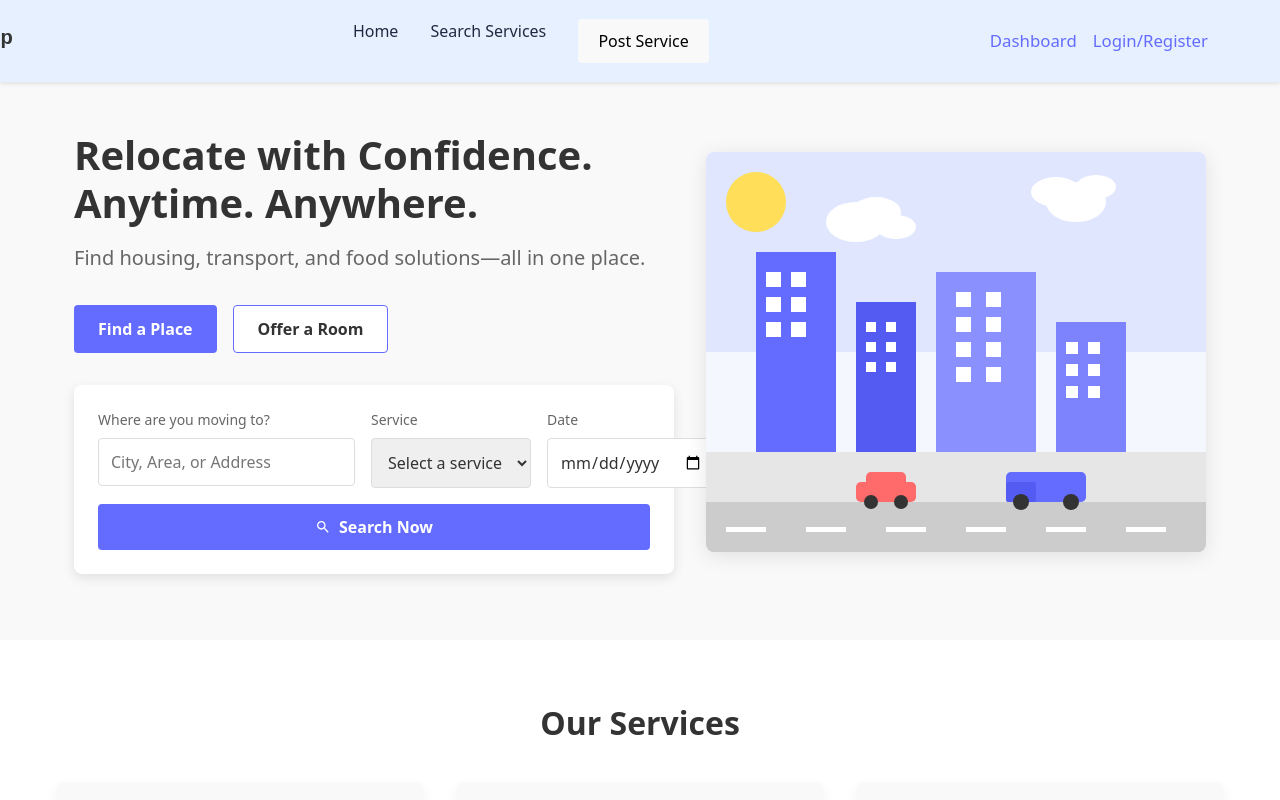
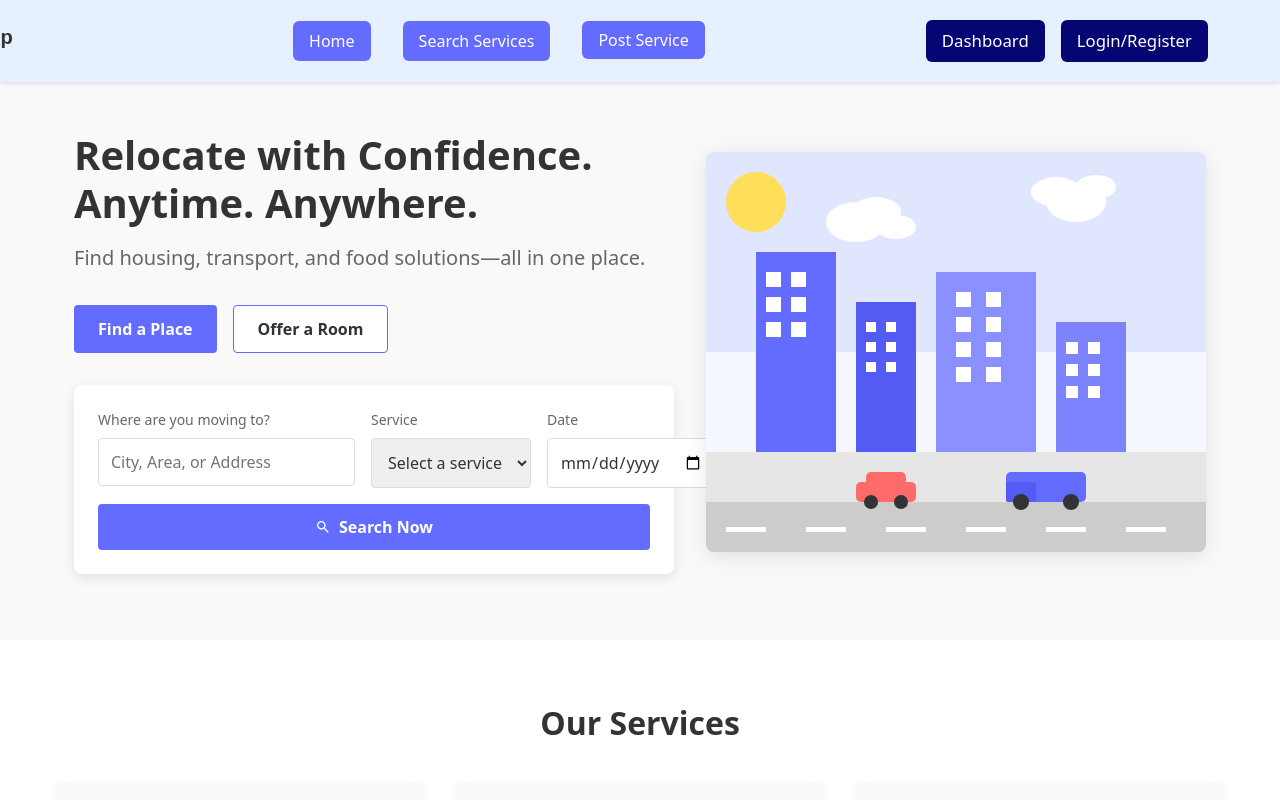
Before and after one commit to A-Piyas-04/NestUp-BD, a React (Vite) app in the folder Project/NestUp BD/: page / in a window 1280 px wide. Shown: the top 800 px of the page. Built offline with nearby package versions, Linux system fonts and the light colour scheme.

Commit message:
enhanced button design

```diff
--- a/Project/NestUp BD/src/components/Shared/Button/Button.css
+++ b/Project/NestUp BD/src/components/Shared/Button/Button.css
@@ -1,11 +1,97 @@
-/* Button component styles */
+/* Button.css – force white text on every button state */
 
-/* Tailwind classes are used directly in the component, but we can add any additional styles here */
-
-/* Custom primary color if not defined in Tailwind config */
 :root {
   --color-primary: #646cff;
   --color-primary-dark: #535bf2;
+
+  --color-outline: #646cff;
+
+  --color-danger: #d62828;
+  --color-danger-dark: #a61b1b;
+
+  --text-light: #ffffff;
+  --border-radius: 6px;
+
+  --font-size-sm: 0.85rem;
+  --font-size-md: 1rem;
+  --font-size-lg: 1.2rem;
+
+  --padding-sm: 6px 12px;
+  --padding-md: 8px 16px;
+  --padding-lg: 12px 20px;
 }
 
-/* Add any additional button styles that can't be handled with Tailwind */
+/* ---------- base ---------- */
+.btn {
+  display: inline-flex;
+  align-items: center;
+  justify-content: center;
+  font-weight: 500;
+  border-radius: var(--border-radius);
+  cursor: pointer;
+  transition: background-color 0.2s ease, color 0.2s ease;
+  border: none;
+  text-decoration: none;
+
+  /* 🔥 always‑white text */
+  color: var(--text-light) !important;
+}
+
+/* Ensure all anchor states inherit the white text */
+.btn:link,
+.btn:visited,
+.btn:hover,
+.btn:active,
+.btn:focus {
+  color: var(--text-light) !important;
+}
+
+/* ---------- sizes ---------- */
+.btn-sm { font-size: var(--font-size-sm); padding: var(--padding-sm); }
+.btn-md { font-size: var(--font-size-md); padding: var(--padding-md); }
+.btn-lg { font-size: var(--font-size-lg); padding: var(--padding-lg); }
+
+/* ---------- variants ---------- */
+.btn-primary           { background-color: var(--color-primary); }
+.btn-primary:hover     { background-color: var(--color-primary-dark); }
+
+.btn-outline           { background-color: transparent; border: 2px solid var(--color-outline); }
+.btn-outline:hover     { background-color: var(--color-outline); }
+
+.btn-danger            { background-color: var(--color-danger); }
+.btn-danger:hover      { background-color: var(--color-danger-dark); }
+
+
+.btn-profileButtons {
+  background-color: #060574; /* dark green */
+  color: var(--text-light);
+}
+
+.btn-profileButtons:hover {
+  background-color: #070566; /* darker green on hover */
+}
+
+
+.btn-success {
+  background-color: #060574; /* dark green */
+  color: var(--text-light);
+}
+
+.btn-success:hover {
+  background-color: #070566; /* darker green on hover */
+}
+
+
+/* ---------- disabled ---------- */
+.btn-disabled,
+.btn:disabled {
+  opacity: 0.6;
+  cursor: not-allowed;
+}
+
+/* Remove default focus ring / border artifacts */
+.btn:focus,
+.btn:active {
+  outline: none;
+  box-shadow: none;
+}
--- a/Project/NestUp BD/src/components/Shared/Button/Button.jsx
+++ b/Project/NestUp BD/src/components/Shared/Button/Button.jsx
@@ -1,5 +1,6 @@
 import React from 'react';
 import { Link } from 'react-router-dom';
+import './Button.css'; // Ensure this import is present
 
 const Button = ({
   children,
@@ -13,45 +14,20 @@ const Button = ({
   type = 'button',
   ...props
 }) => {
-  // Base classes for all buttons
-  const baseClasses = 'inline-flex items-center justify-center font-medium rounded transition-colors duration-200 focus:outline-none';
+  const buttonClass = `btn btn-${variant} btn-${size} ${disabled ? 'btn-disabled' : ''} ${className}`;
 
-  // Variant classes
-  const variantClasses = {
-    primary: 'bg-primary text-white hover:bg-primary-dark',
-    secondary: 'bg-gray-200 text-gray-800 hover:bg-gray-300',
-    outline: 'border border-primary text-primary hover:bg-primary hover:text-white',
-    ghost: 'text-primary hover:bg-gray-100',
-    link: 'text-primary hover:underline p-0'
-  };
-
-  // Size classes
-  const sizeClasses = {
-    sm: 'text-sm px-3 py-1.5',
-    md: 'text-base px-4 py-2',
-    lg: 'text-lg px-6 py-3'
-  };
-
-  // Disabled classes
-  const disabledClasses = disabled ? 'opacity-50 cursor-not-allowed' : 'cursor-pointer';
-
-  // Combine all classes
-  const buttonClasses = `${baseClasses} ${variantClasses[variant]} ${sizeClasses[size]} ${disabledClasses} ${className}`;
-
-  // Render as Link if 'to' prop is provided
   if (as === 'link' && to) {
     return (
-      <Link to={to} className={buttonClasses} {...props}>
+      <Link to={to} className={buttonClass} {...props}>
         {children}
       </Link>
     );
   }
 
-  // Render as button by default
   return (
     <button
       type={type}
-      className={buttonClasses}
+      className={buttonClass}
       onClick={onClick}
       disabled={disabled}
       {...props}
```
